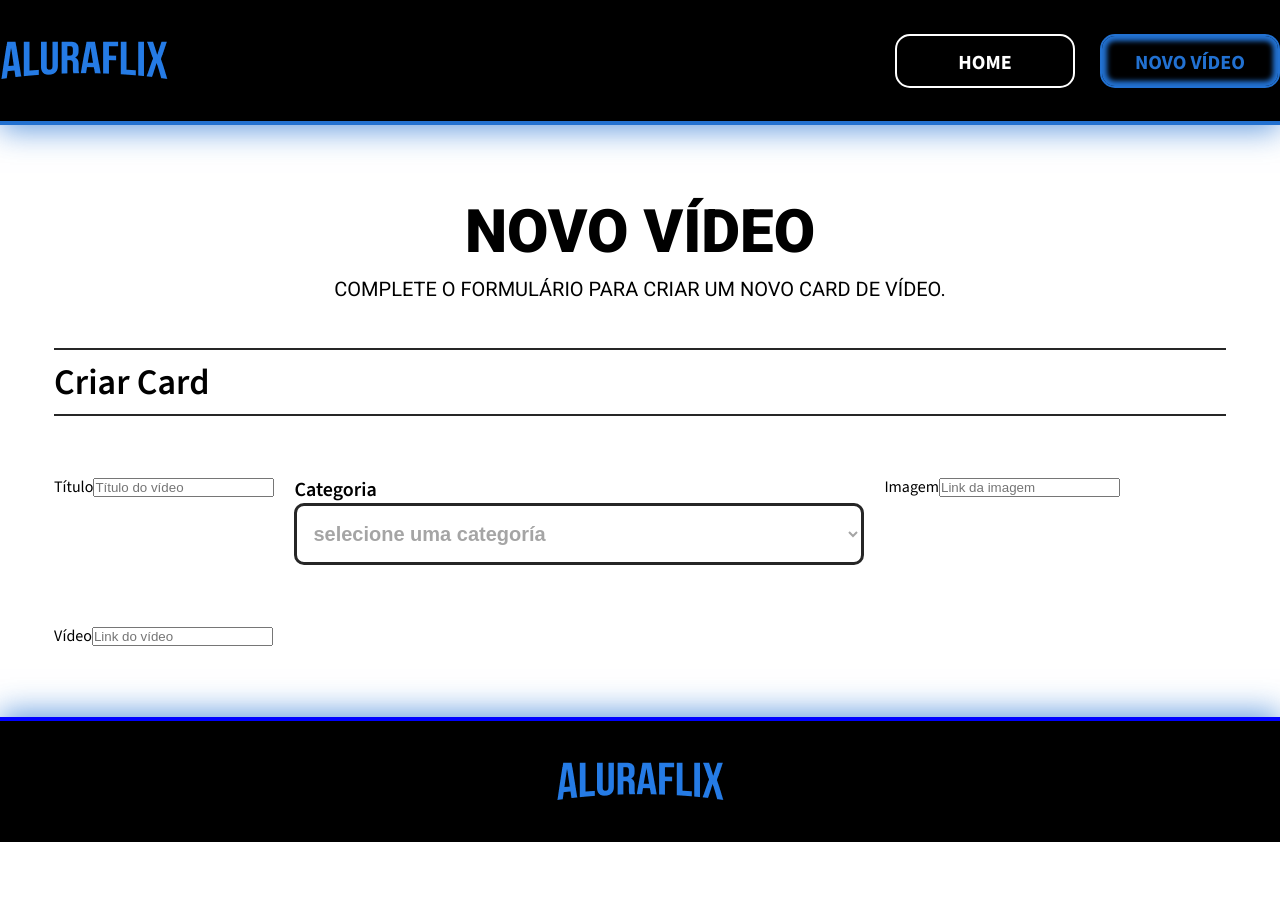
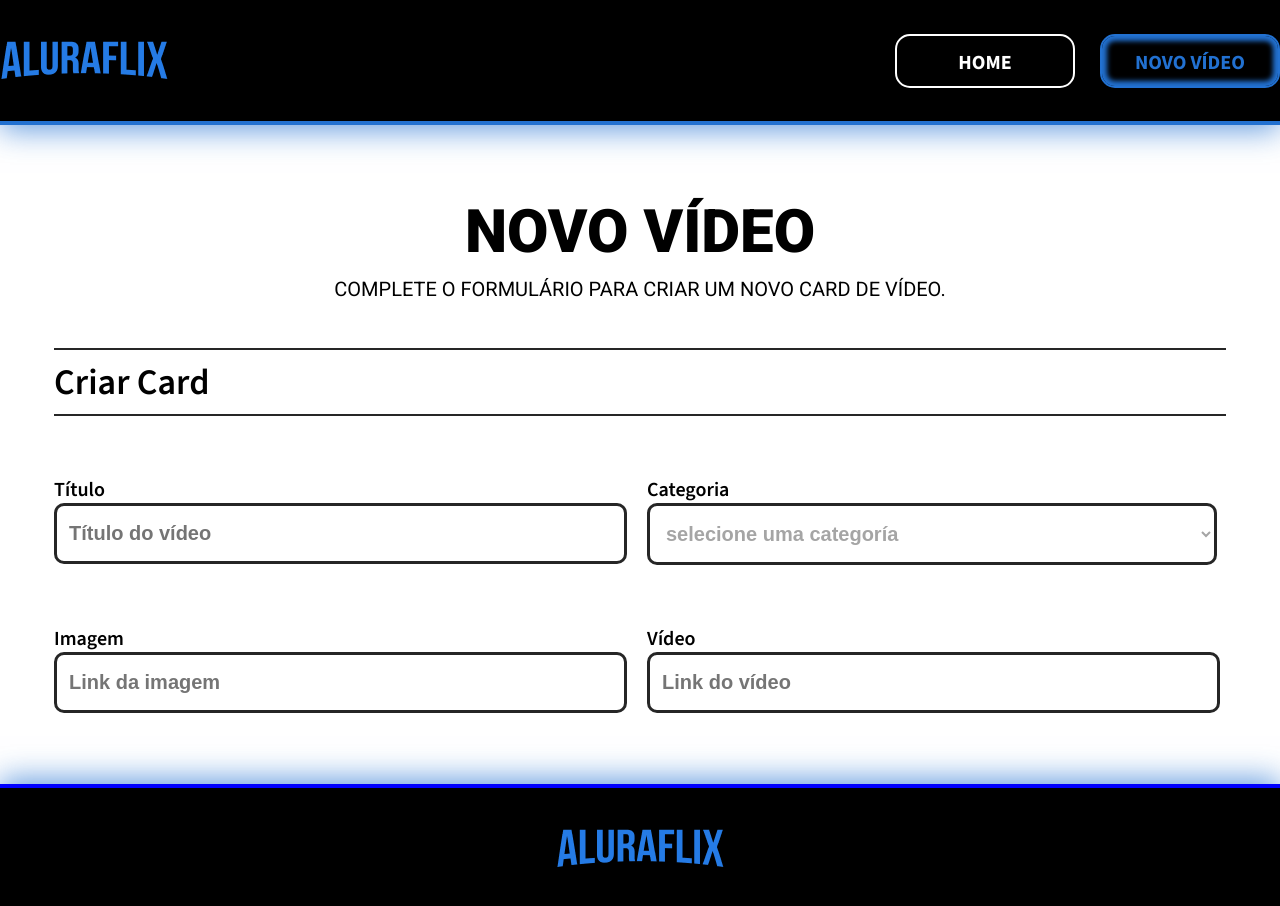
Before and after one commit to Moiseis-Cruz/aluraflix, a React (Vite) app: page /form in a window 1280 px wide. Shown: the top 906 px of the page. Before the commit the page ends 842 px from the top, so only its background shows below. Built offline with nearby package versions, Linux system fonts and the light colour scheme.

Commit message:
I styled TextInput.

```diff
--- a/src/components/TextInput/index.jsx
+++ b/src/components/TextInput/index.jsx
@@ -1,9 +1,33 @@
+import styled from "styled-components";
+
+const FormControl = styled.div`
+    max-width: 573px;
+`
+
+const Input = styled.input`
+    width: 573px;
+    max-width: 100%;
+    font-size: 20px;
+    font-weight: 600;
+    padding: 16px 12px;
+    border-radius: 10px;
+    border: 3px solid #262626;
+    background-color: transparent;
+    color: #A5A5A5;
+`
+
+const Label = styled.label`
+    font-size: 20px;
+    font-weight: 600;
+    display: block;
+`
+
 const TextInput = ({ label, placeholder }) => {
     return(
-        <div>
-            <label>{label}</label>
-            <input type="text" placeholder={placeholder} />
-        </div>
+        <FormControl>
+            <Label>{label}</Label>
+            <Input type="text" placeholder={placeholder} />
+        </FormControl>
     )
 };
 
```
